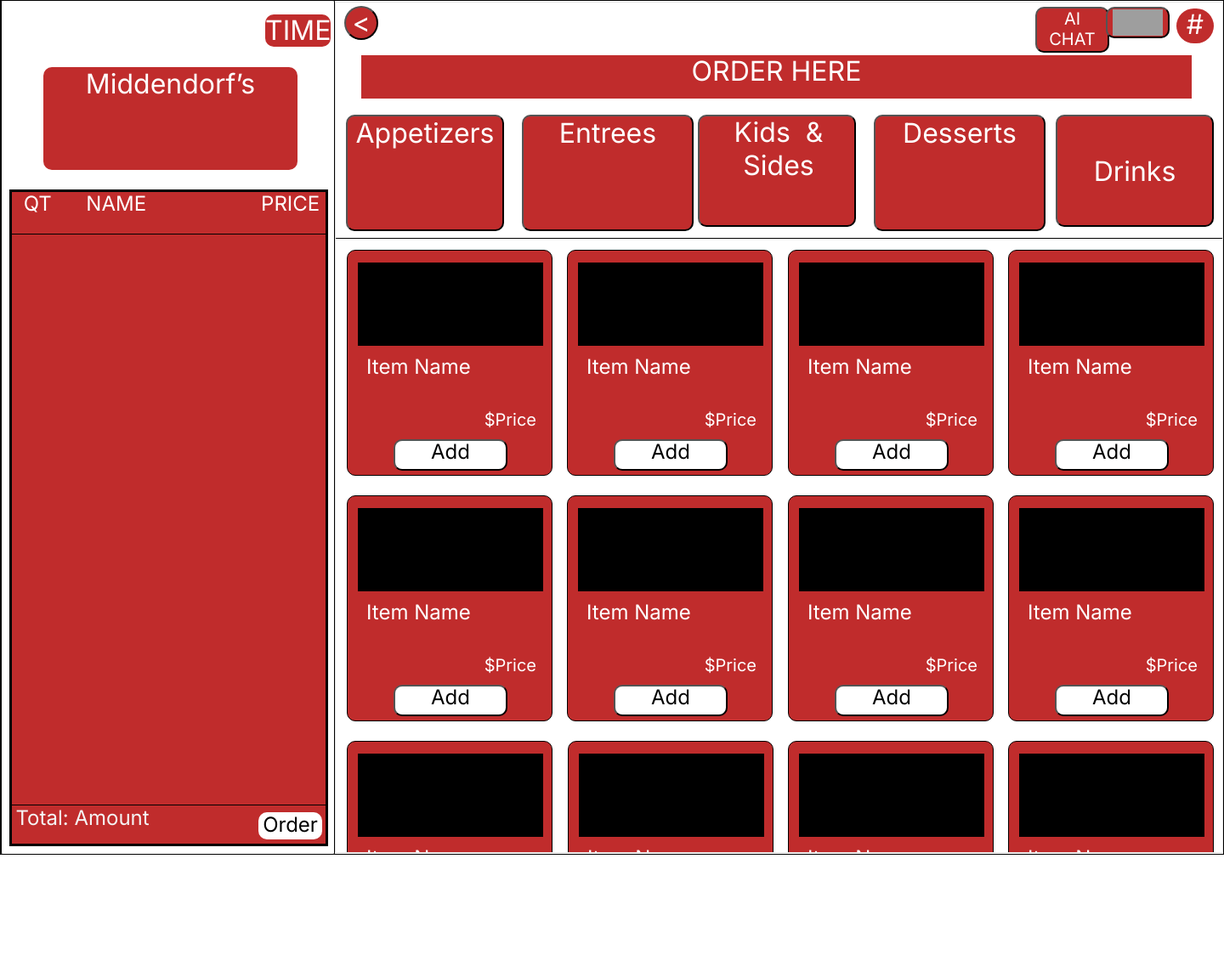
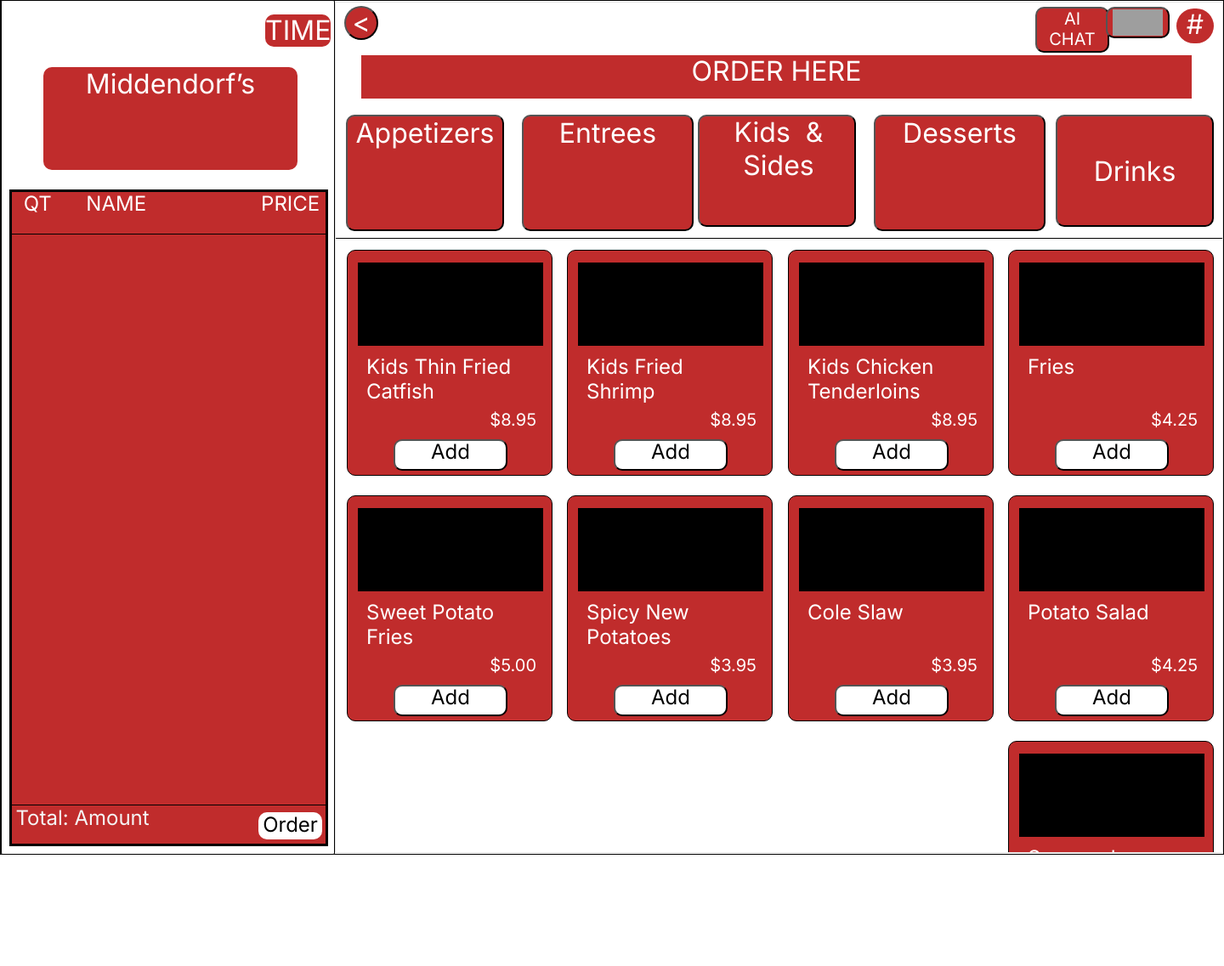
Before and after one commit to DevanSmith1999/PlateMatePos1, a Python web app: template PlateMate/templates/PlateMate/Customer_Kids_Sides_Order.html in a window 1440 px wide. Shown: the top 1137 px of the page at 85% size. Run offline with Jinja, Linux system fonts and the light colour scheme; the template is opened without the code that fills it, so the values that code supplies are empty; some libraries are stand-ins or nearby versions; grey boxes are pictures that could not be loaded.

Commit message:
Menu items pt 2

```diff
--- a/PlateMate/templates/PlateMate/Customer_Kids_Sides_Order.html
+++ b/PlateMate/templates/PlateMate/Customer_Kids_Sides_Order.html
@@ -26,96 +26,72 @@
           <div class="ITEM">
             <div class="item-image"><div class="text-wrapper-3">Item Image</div></div>
             <div class="item-name">
-              <div class="text-wrapper-4">$Price</div>
-              <div class="text-wrapper-5">Item Name</div>
+              <div class="text-wrapper-4">$8.95</div>
+              <div class="text-wrapper-5">Kids Thin Fried Catfish</div>
             </div>
             <button class="add"><div class="text-wrapper-6">Add</div></button>
           </div>
           <div class="ITEM-2">
             <div class="item-image"><div class="text-wrapper-3">Item Image</div></div>
             <div class="item-name">
-              <div class="text-wrapper-4">$Price</div>
-              <div class="text-wrapper-5">Item Name</div>
+              <div class="text-wrapper-4">$8.95</div>
+              <div class="text-wrapper-5">Kids Fried Shrimp</div>
             </div>
             <button class="add"><div class="text-wrapper-6">Add</div></button>
           </div>
           <div class="ITEM-3">
             <div class="item-image"><div class="text-wrapper-3">Item Image</div></div>
             <div class="item-name">
-              <div class="text-wrapper-4">$Price</div>
-              <div class="text-wrapper-5">Item Name</div>
+              <div class="text-wrapper-4">$8.95</div>
+              <div class="text-wrapper-5">Kids Chicken Tenderloins</div>
             </div>
             <button class="add"><div class="text-wrapper-6">Add</div></button>
           </div>
           <div class="ITEM-4">
             <div class="item-image"><div class="text-wrapper-3">Item Image</div></div>
             <div class="item-name">
-              <div class="text-wrapper-4">$Price</div>
-              <div class="text-wrapper-5">Item Name</div>
+              <div class="text-wrapper-4">$4.25</div>
+              <div class="text-wrapper-5">Fries</div>
             </div>
             <button class="add"><div class="text-wrapper-6">Add</div></button>
           </div>
           <div class="ITEM-5">
             <div class="item-image"><div class="text-wrapper-3">Item Image</div></div>
             <div class="item-name">
-              <div class="text-wrapper-4">$Price</div>
-              <div class="text-wrapper-5">Item Name</div>
+              <div class="text-wrapper-4">$5.00</div>
+              <div class="text-wrapper-5">Sweet Potato Fries</div>
             </div>
             <button class="add"><div class="text-wrapper-6">Add</div></button>
           </div>
           <div class="ITEM-6">
             <div class="item-image"><div class="text-wrapper-3">Item Image</div></div>
             <div class="item-name">
-              <div class="text-wrapper-4">$Price</div>
-              <div class="text-wrapper-5">Item Name</div>
+              <div class="text-wrapper-4">$3.95</div>
+              <div class="text-wrapper-5">Spicy New Potatoes</div>
             </div>
             <button class="add"><div class="text-wrapper-6">Add</div></button>
           </div>
           <div class="ITEM-7">
             <div class="item-image"><div class="text-wrapper-3">Item Image</div></div>
             <div class="item-name">
-              <div class="text-wrapper-4">$Price</div>
-              <div class="text-wrapper-5">Item Name</div>
+              <div class="text-wrapper-4">$3.95</div>
+              <div class="text-wrapper-5">Cole Slaw</div>
             </div>
             <button class="add"><div class="text-wrapper-6">Add</div></button>
           </div>
           <div class="ITEM-8">
             <div class="item-image"><div class="text-wrapper-3">Item Image</div></div>
             <div class="item-name">
-              <div class="text-wrapper-4">$Price</div>
-              <div class="text-wrapper-5">Item Name</div>
+              <div class="text-wrapper-4">$4.25</div>
+              <div class="text-wrapper-5">Potato Salad</div>
             </div>
             <button class="add"><div class="text-wrapper-6">Add</div></button>
           </div>
           <div class="ITEM-9">
             <div class="item-image"><div class="text-wrapper-3">Item Image</div></div>
             <div class="item-name">
-              <div class="text-wrapper-4">$Price</div>
-              <div class="text-wrapper-5">Item Name</div>
-            </div>
-            <button class="add"><div class="text-wrapper-6">Add</div></button>
-          </div>
-          <div class="ITEM-10">
-            <div class="item-image"><div class="text-wrapper-3">Item Image</div></div>
-            <div class="item-name">
-              <div class="text-wrapper-4">$Price</div>
-              <div class="text-wrapper-5">Item Name</div>
-            </div>
-            <button class="add"><div class="text-wrapper-6">Add</div></button>
-          </div>
-          <div class="ITEM-11">
-            <div class="item-image"><div class="text-wrapper-3">Item Image</div></div>
-            <div class="item-name">
-              <div class="text-wrapper-4">$Price</div>
-              <div class="text-wrapper-5">Item Name</div>
-            </div>
-            <button class="add"><div class="text-wrapper-6">Add</div></button>
-          </div>
-          <div class="ITEM-12">
-            <div class="item-image"><div class="text-wrapper-3">Item Image</div></div>
-            <div class="item-name">
-              <div class="text-wrapper-4">$Price</div>
-              <div class="text-wrapper-5">Item Name</div>
+              <div class="text-wrapper-4">$5.25</div>
+              <div class="text-wrapper-5">Seasonal Vegetables</div>
             </div>
             <button class="add"><div class="text-wrapper-6">Add</div></button>
           </div>
```
Also changed, not shown: PlateMate/templates/PlateMate/Customer_Entree_Order.html (+24 -24 lines).
